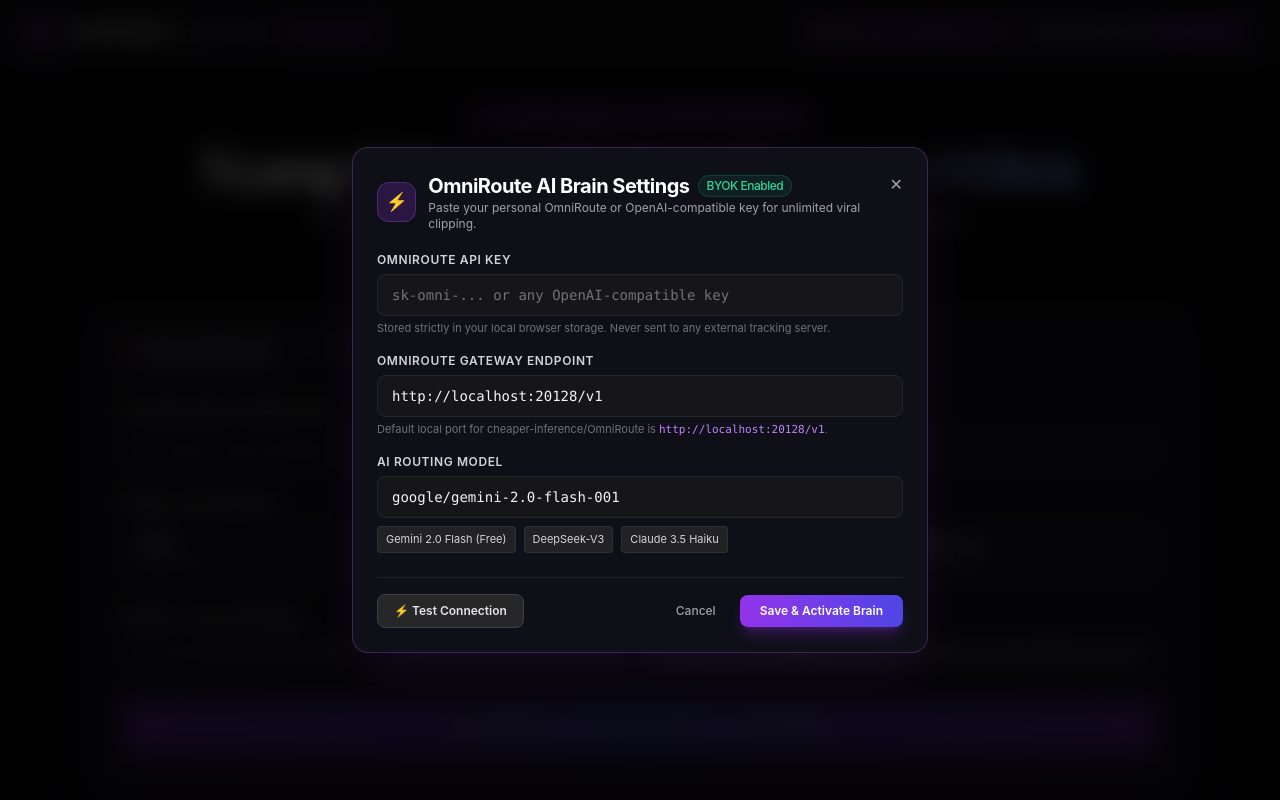
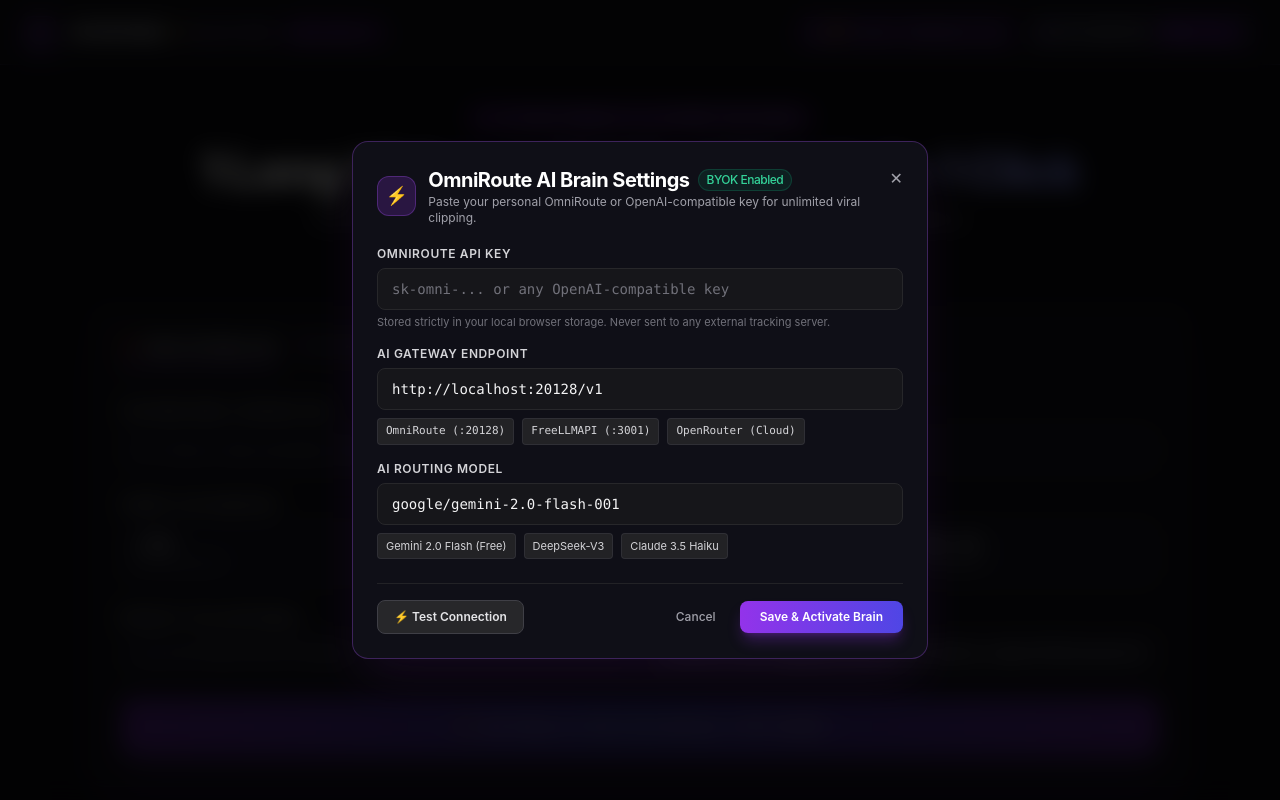
Before and after one commit to amarveerverma/opusforge, a Next.js app in the folder frontend/: page / in a window 1280 px wide. Both pictures are taken after a click on the button "🔑 Connect OmniRoute Key". Shown: the top 800 px of the page. Built offline with nearby package versions, Linux system fonts and the light colour scheme; no server answers.

Commit message:
feat: add 1-click FreeLLMAPI (:3001) preset to AI gateway modal

```diff
--- a/frontend/src/components/OmniRouteModal.tsx
+++ b/frontend/src/components/OmniRouteModal.tsx
@@ -113,7 +113,7 @@ export function OmniRouteModal({ isOpen, onClose, onConfigSaved }: OmniRouteModa
 
           <div>
             <label className="block text-xs font-semibold text-zinc-300 uppercase tracking-wider mb-1.5">
-              OmniRoute Gateway Endpoint
+              AI Gateway Endpoint
             </label>
             <input
               type="text"
@@ -122,9 +122,29 @@ export function OmniRouteModal({ isOpen, onClose, onConfigSaved }: OmniRouteModa
               placeholder="http://localhost:20128/v1"
               className="w-full px-3.5 py-2.5 rounded-lg bg-zinc-900/90 border border-zinc-800 text-sm text-zinc-100 placeholder-zinc-500 focus:outline-none focus:border-purple-500 transition font-mono"
             />
-            <p className="text-[11px] text-zinc-500 mt-1">
-              Default local port for cheaper-inference/OmniRoute is <code className="text-purple-400 font-mono">http://localhost:20128/v1</code>.
-            </p>
+            <div className="flex gap-2 mt-2">
+              <button
+                type="button"
+                onClick={() => setBaseUrl("http://localhost:20128/v1")}
+                className="text-[11px] px-2 py-1 rounded bg-zinc-800/80 hover:bg-zinc-700 text-zinc-300 border border-zinc-700/50 transition font-mono"
+              >
+                OmniRoute (:20128)
+              </button>
+              <button
+                type="button"
+                onClick={() => setBaseUrl("http://localhost:3001/v1")}
+                className="text-[11px] px-2 py-1 rounded bg-zinc-800/80 hover:bg-zinc-700 text-zinc-300 border border-zinc-700/50 transition font-mono"
+              >
+                FreeLLMAPI (:3001)
+              </button>
+              <button
+                type="button"
+                onClick={() => setBaseUrl("https://openrouter.ai/api/v1")}
+                className="text-[11px] px-2 py-1 rounded bg-zinc-800/80 hover:bg-zinc-700 text-zinc-300 border border-zinc-700/50 transition font-mono"
+              >
+                OpenRouter (Cloud)
+              </button>
+            </div>
           </div>
 
           <div>
```
